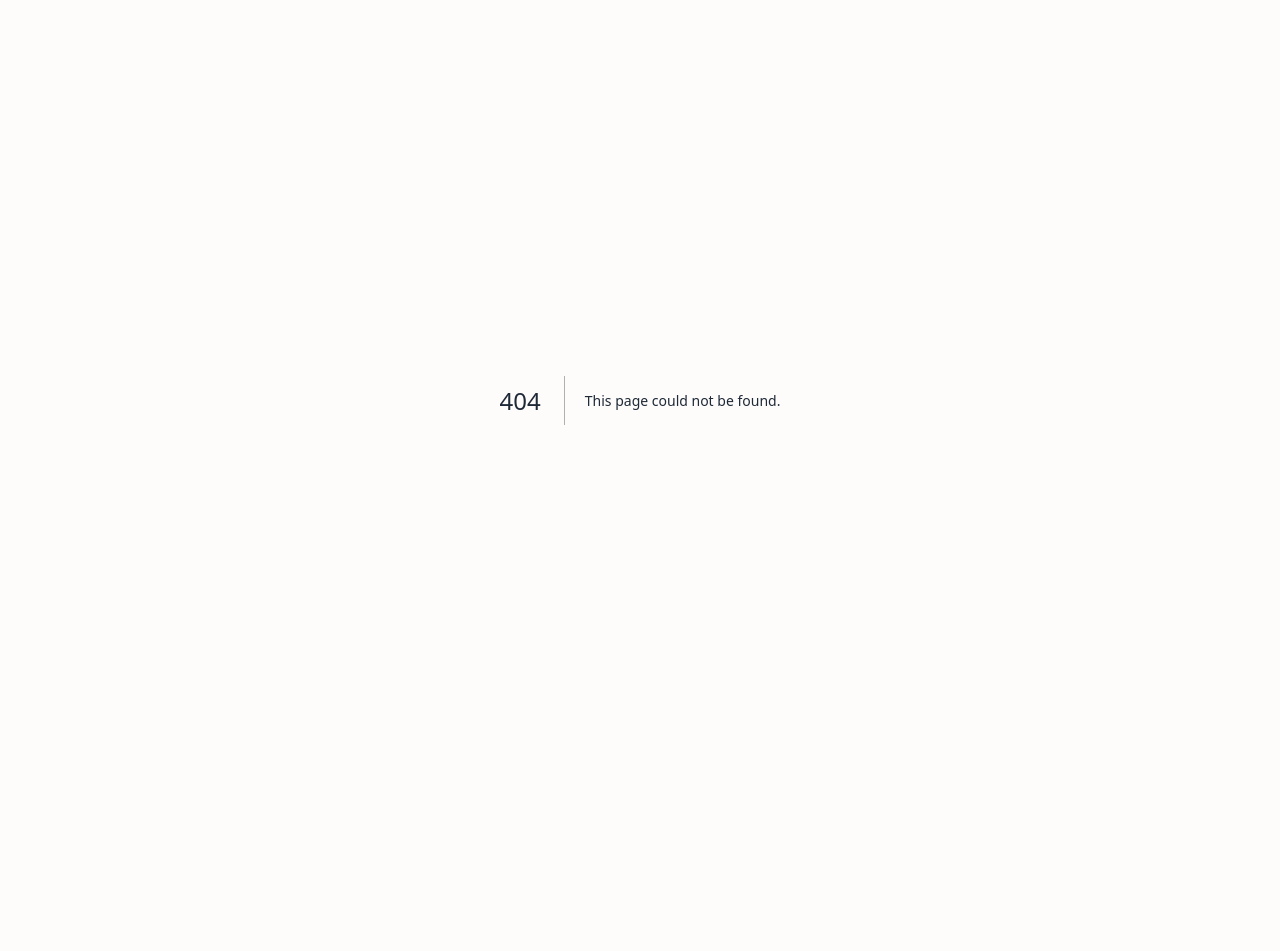
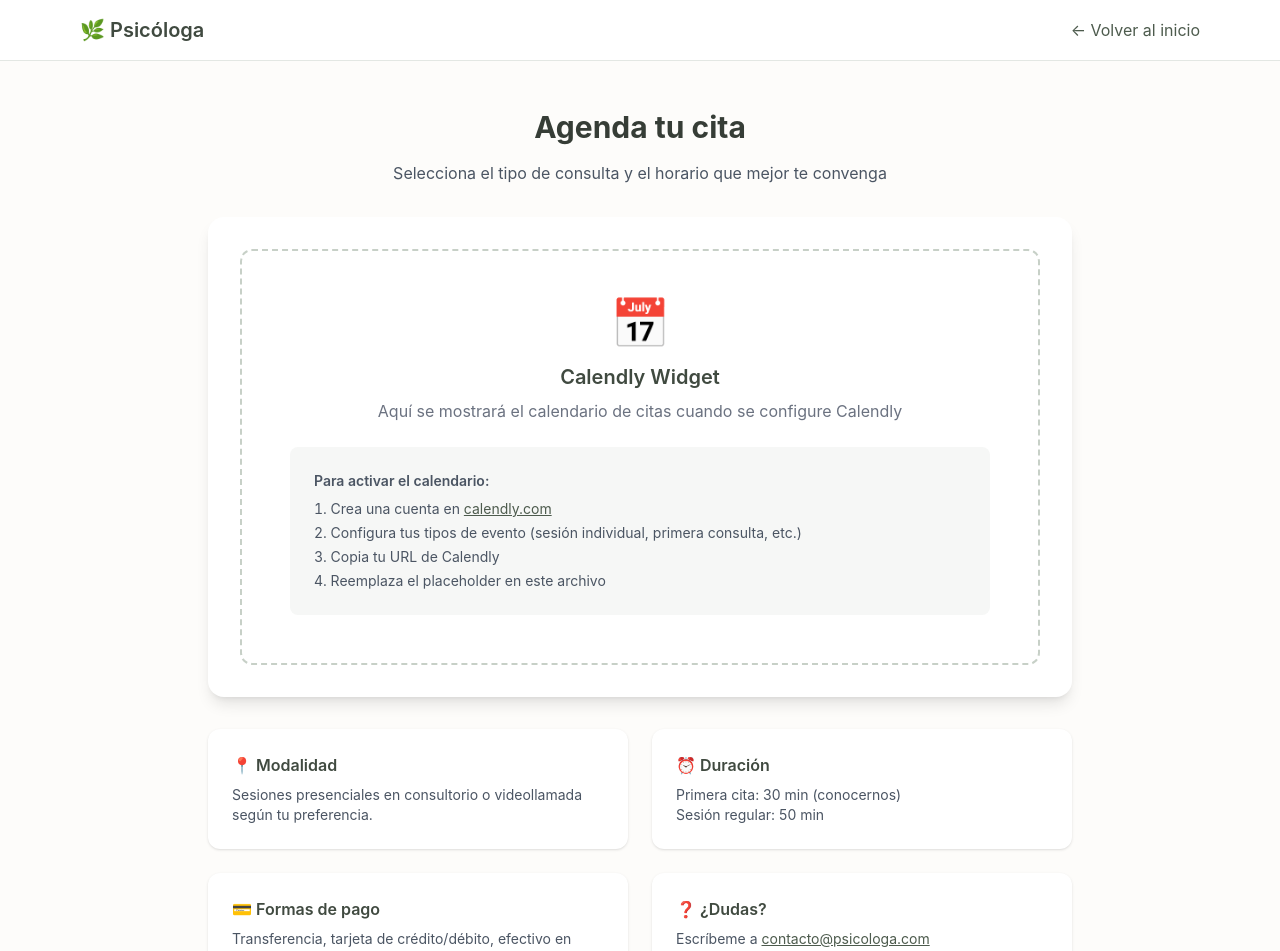
Before and after one commit to Pvrolomx/mpm-psi, a Next.js app: page /agendar in a window 1280 px wide. Before the commit this address had no page. Shown: the top 951 px of the page. Before the commit the page ends 800 px from the top, so only its background shows below. Built offline with nearby package versions, Linux system fonts and the light colour scheme.

Commit message:
feat: página agendar con Calendly placeholder

```diff
--- /dev/null
+++ b/app/agendar/page.js
@@ -0,0 +1,95 @@
+import Link from 'next/link'
+
+export const metadata = {
+  title: 'Agendar Cita | Psicóloga',
+  description: 'Agenda tu cita de terapia psicológica online. Horarios flexibles.',
+}
+
+export default function Agendar() {
+  return (
+    <main className="min-h-screen bg-cream-50">
+      {/* Navigation */}
+      <nav className="bg-white border-b border-sage-100">
+        <div className="max-w-6xl mx-auto px-4 py-4 flex justify-between items-center">
+          <Link href="/" className="text-xl font-semibold text-sage-700">🌿 Psicóloga</Link>
+          <Link href="/" className="text-sage-600 hover:text-sage-800 transition">
+            ← Volver al inicio
+          </Link>
+        </div>
+      </nav>
+
+      <div className="max-w-4xl mx-auto px-4 py-12">
+        <div className="text-center mb-8">
+          <h1 className="text-3xl font-bold text-sage-800 mb-4">Agenda tu cita</h1>
+          <p className="text-gray-600">
+            Selecciona el tipo de consulta y el horario que mejor te convenga
+          </p>
+        </div>
+
+        {/* Calendly Embed Placeholder */}
+        <div className="bg-white rounded-2xl shadow-lg p-8 mb-8">
+          <div className="border-2 border-dashed border-sage-200 rounded-xl p-12 text-center">
+            <div className="text-5xl mb-4">📅</div>
+            <h2 className="text-xl font-semibold text-sage-700 mb-2">Calendly Widget</h2>
+            <p className="text-gray-500 mb-6">
+              Aquí se mostrará el calendario de citas cuando se configure Calendly
+            </p>
+
+            {/* Placeholder for Calendly - Replace CALENDLY_URL with actual URL */}
+            <div className="bg-sage-50 rounded-lg p-6 text-left text-sm text-gray-600">
+              <p className="font-semibold mb-2">Para activar el calendario:</p>
+              <ol className="list-decimal list-inside space-y-1">
+                <li>Crea una cuenta en <a href="https://calendly.com" target="_blank" rel="noopener" className="text-sage-600 underline">calendly.com</a></li>
+                <li>Configura tus tipos de evento (sesión individual, primera consulta, etc.)</li>
+                <li>Copia tu URL de Calendly</li>
+                <li>Reemplaza el placeholder en este archivo</li>
+              </ol>
+            </div>
+
+            {/* Uncomment and add your Calendly URL when ready:
+            <iframe
+              src="https://calendly.com/YOUR-USERNAME?hide_gdpr_banner=1"
+              width="100%"
+              height="700"
+              frameBorder="0"
+            ></iframe>
+            */}
+          </div>
+        </div>
+
+        {/* Info cards */}
+        <div className="grid md:grid-cols-2 gap-6">
+          <div className="bg-white rounded-xl p-6 shadow">
+            <h3 className="font-semibold text-sage-700 mb-2">📍 Modalidad</h3>
+            <p className="text-gray-600 text-sm">
+              Sesiones presenciales en consultorio o videollamada según tu preferencia.
+            </p>
+          </div>
+          <div className="bg-white rounded-xl p-6 shadow">
+            <h3 className="font-semibold text-sage-700 mb-2">⏰ Duración</h3>
+            <p className="text-gray-600 text-sm">
+              Primera cita: 30 min (conocernos)<br/>
+              Sesión regular: 50 min
+            </p>
+          </div>
+          <div className="bg-white rounded-xl p-6 shadow">
+            <h3 className="font-semibold text-sage-700 mb-2">💳 Formas de pago</h3>
+            <p className="text-gray-600 text-sm">
+              Transferencia, tarjeta de crédito/débito, efectivo en consultorio.
+            </p>
+          </div>
+          <div className="bg-white rounded-xl p-6 shadow">
+            <h3 className="font-semibold text-sage-700 mb-2">❓ ¿Dudas?</h3>
+            <p className="text-gray-600 text-sm">
+              Escríbeme a <a href="mailto:contacto@psicologa.com" className="text-sage-600 underline">contacto@psicologa.com</a>
+            </p>
+          </div>
+        </div>
+      </div>
+
+      <footer className="py-8 text-center text-sage-400 text-sm">
+        <p>hecho con ❤️ por Duendes 2026</p>
+      </footer>
+    </main>
+  )
+}
```
